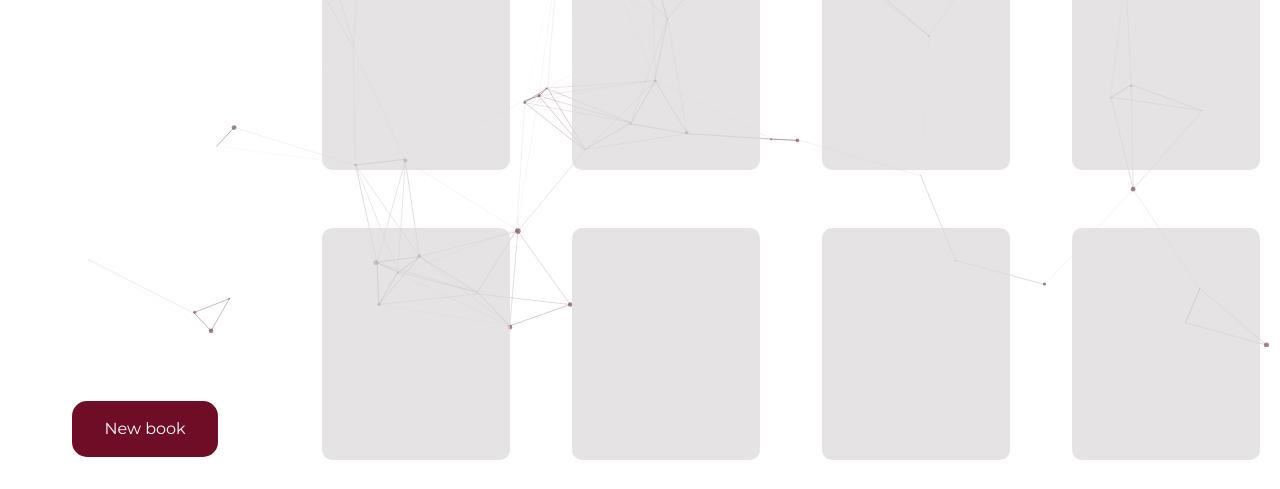
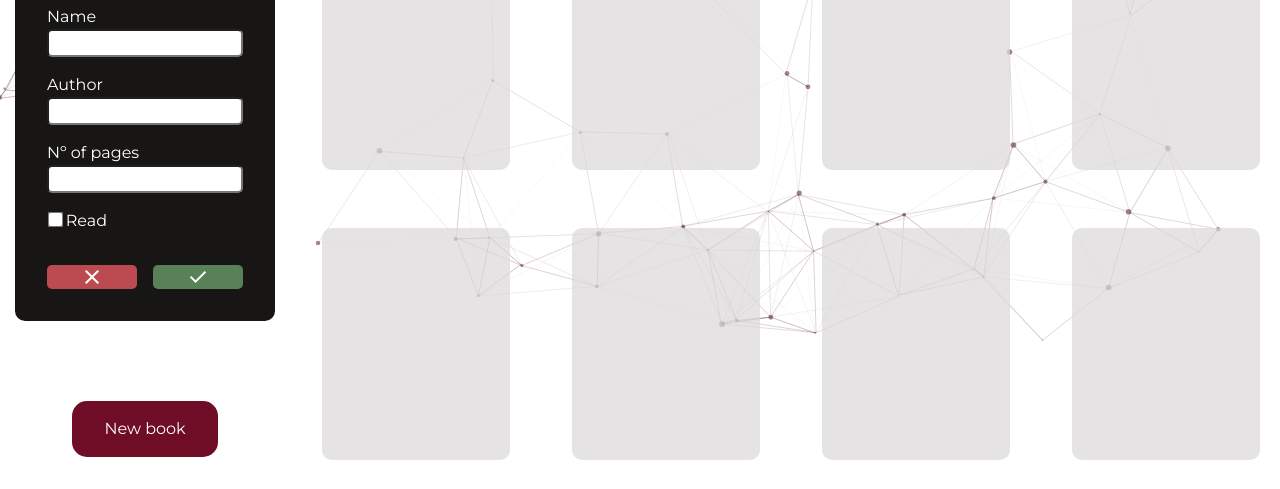
Before and after one commit to thomasmfx/library, a plain HTML site: page index.html in a window 1280 px wide. Shown: the part 453-942 px from the top of the page. Drawn offline with nearby package versions, Linux system fonts and the light colour scheme.

Commit message:
feat/refactor: Add error messages for invalid input
Move two radio inputs of read status into one checkbox

```diff
--- a/css/style.css
+++ b/css/style.css
@@ -236,7 +236,7 @@ button#new-book:active {
     background-color: var(--black);
     color: white;
 
-    visibility: hidden;
+    /* visibility: hidden; */
     /* opacity: 0; */
 }
 
@@ -248,6 +248,10 @@ form > h1 {
 .form-row > input,
 .form-row > button {
     border-radius: 5px;
+}
+
+.form-row > input {
+    outline: none;
 }
 
 .form-row {
@@ -265,12 +269,18 @@ form > h1 {
     border: none;
     background-color: #bc4b51;
     cursor: pointer;
-
 }
 
 #reading-status {
     display: flex;
-    justify-content: space-evenly;
+    align-items: center;
+    justify-content: start;
+    column-gap: .5em;
+}
+
+#read {
+    transform: scale(1.2);
+    margin-left: .1em;
 }
 
 .form-row#buttons {
@@ -290,10 +300,9 @@ form > h1 {
     opacity: 80%;
 }
 
-#book-name:not(#book-name:placeholder-shown) {
-    border-color: green;
+.form-row > .error-message {
+    display: none;
+    margin-top: .2em;
+    font-size: .8rem;
+    color: #bc4b51;
 }
-
-#book-name:invalid {
-    border-color: red;
-}
--- a/index.html
+++ b/index.html
@@ -5,9 +5,11 @@
     <meta name="viewport" content="width=device-width, initial-scale=1.0">
     <title>Library</title>
     <link rel="stylesheet" href="css/style.css">
+    <link rel="shortcut icon" href="assets/images/favicon.png" type="image/svg">
     <script src="js/script.js" defer></script>
-    <link rel="shortcut icon" href="assets/images/favicon.png" type="image/svg">
+    <script src="js/particles.js" defer ></script>
     <script src="https://cdn.jsdelivr.net/particles.js/2.0.0/particles.min.js"></script>
+    <script src="https://kit.fontawesome.com/5e7b46bf3f.js" crossorigin="anonymous"></script>
 </head>
 <body>
     <div id="particles-js"></div>
@@ -21,27 +23,36 @@
     </header>
     <main>
         <div id="left-side" >
-            <form action="" id="book-form">
+            <form novalidate id="book-form">
                 <h1>Book info</h1>
                 <div class="form-row">
                     <label for="book-name">Name</label>
-                    <input type="text" id="book-name" name="book-name" maxlength="30" placeholder="">
+                    <input required type="text" id="book-name" name="book-name" minlength="1" maxlength="30" placeholder="">
+                    <span id="book-name-error" class="error-message">
+                        <i class="fa-solid fa-circle-exclamation"></i>
+                        <span class="error-text">Name</span>
+                    </span>
                 </div>
                 <div class="form-row">
                     <label for="book-author">Author</label>
-                    <input type="text" id="book-author" name="book-author" maxlength="15">
+                    <input required type="text" id="book-author" name="book-author" minlength="1" maxlength="15" placeholder="">
+                    <span id="book-author-error" class="error-message">
+                        <i class="fa-solid fa-circle-exclamation"></i>
+                        <span class="error-text">Author</span>
+                    </span>
                 </div>
                 <div class="form-row">
-                    <label for="book-pages">Number of pages</label>
-                    <input type="number" id="book-pages" name="book-pages" max="99999999999999999">
+                    <label for="book-pages">Nº of pages</label>
+                    <input required type="number" id="book-pages" name="book-pages" min="1" max="10000" placeholder="">
+                    <span id="book-pages-error" class="error-message">
+                        <i class="fa-solid fa-circle-exclamation"></i>
+                        <span class="error-text">Number of pages</span>
+                    </span>
                 </div>
                 <div class="form-row">
                     <div id="reading-status">
                         <span>
-                            <input type="radio" name="read-status" class="radio" id="read"> Read
-                        </span>
-                        <span>
-                            <input type="radio" name="read-status" class="radio" id="not-read"> Not read
+                            <input type="checkbox" name="read-status" class="radio" id="read"> Read
                         </span>
                     </div >
                 </div>
--- /dev/null
+++ b/js/particles.js
@@ -0,0 +1,60 @@
+particlesJS('particles-js', {
+    "particles": {
+        "number": {
+            "value": 80,
+            "density": {
+                "enable": true,
+                "value_area": 800
+            }
+        },
+        "color": {
+            "value": "#49111c"
+        },
+        "shape": {
+            "type": "circle",
+            "stroke": {
+                "width": 0,
+                "color": "#000000"
+            }
+        },
+        "opacity": {
+            "value": 0.5,
+            "random": false
+        },
+        "size": {
+            "value": 3,
+            "random": true
+        },
+        "line_linked": {
+            "enable": true,
+            "distance": 150,
+            "color": "#49111c",
+            "opacity": 0.4,
+            "width": 1
+        },
+        "move": {
+            "enable": true,
+            "speed": 6,
+            "direction": "none",
+            "random": false,
+            "straight": false,
+            "out_mode": "out",
+            "bounce": false
+        }
+    },
+    "interactivity": {
+        "detect_on": "canvas",
+        "events": {
+            "onhover": {
+                "enable": true,
+                "mode": "repulse"
+            },
+            "onclick": {
+                "enable": true,
+                "mode": "push"
+            },
+            "resize": true
+        }
+    },
+    "retina_detect": true
+});
```
